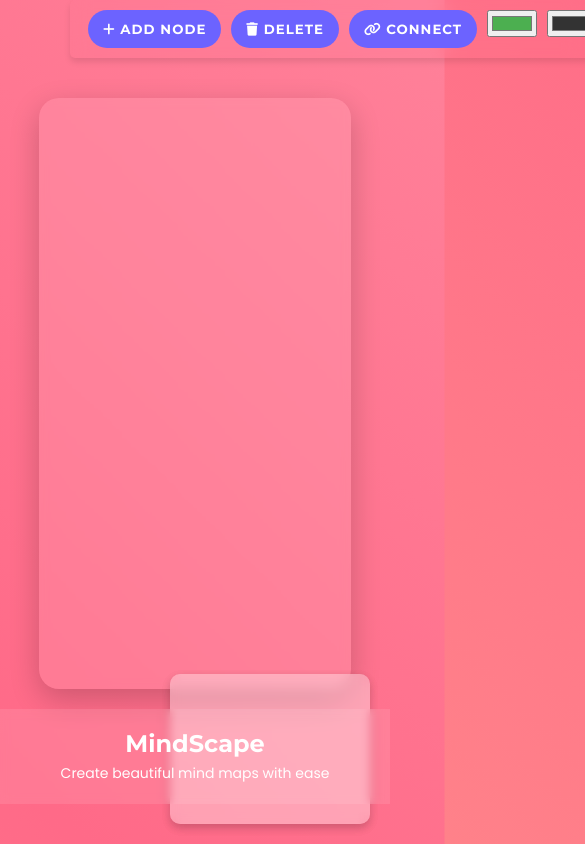
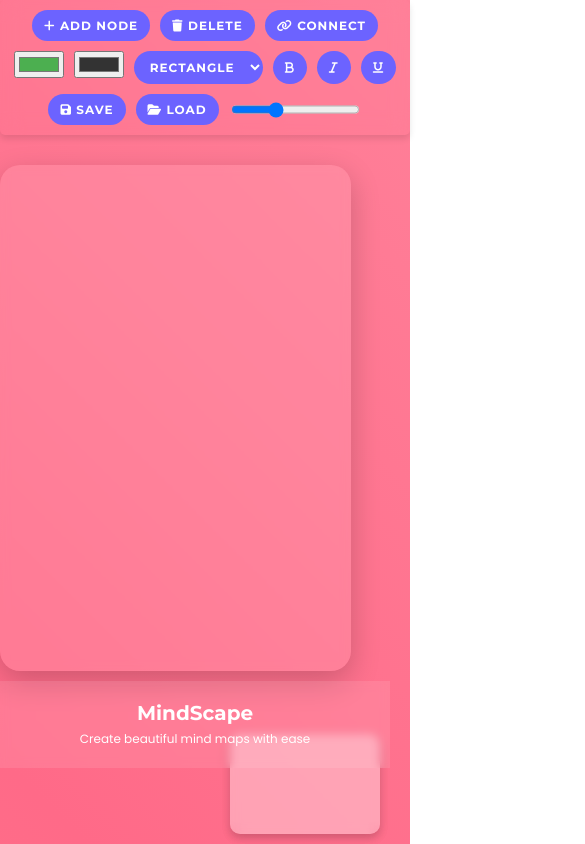
Before and after one commit to ghulammustafa06/mind_map_generator, a plain HTML site: page index.html in a window 390 px wide. Shown: the top 844 px of the page, 585 px wide, since content can reach past the window. Drawn offline with nearby package versions, Linux system fonts and the light colour scheme.

Commit message:
responsive adjustments

```diff
--- a/styles.css
+++ b/styles.css
@@ -183,3 +183,93 @@ footer p {
     margin: 5px 0 0;
     font-size: 14px;
 }
+
+@media (max-width: 768px) {
+    #mind-map-container {
+        width: 90vw;
+        height: 60vh;
+    }
+
+    #toolbar {
+        padding: 10px;
+    }
+
+    #toolbar button, #toolbar select {
+        padding: 8px 12px;
+        font-size: 12px;
+    }
+
+    header h1 {
+        font-size: 2em;
+    }
+
+    footer h2 {
+        font-size: 20px;
+    }
+
+    footer p {
+        font-size: 12px;
+    }
+
+    #mini-map {
+        width: 150px;
+        height: 100px;
+    }
+
+    .node {
+        padding: 10px;
+        min-width: 100px;
+    }
+
+    .tooltip::after {
+        font-size: 10px;
+    }
+
+    .line {
+        height: 2px;
+    }
+
+    #toolbar {
+        margin-left: 0;
+        width: 100%;
+    }
+
+    #mind-map-container {
+        margin: 10px 0;
+    }
+
+    #mini-map {
+        bottom: 10px;
+        right: 10px;
+    }
+
+    #toolbar button, #toolbar select {
+        font-size: 12px;
+    }
+
+    #toolbar button, #toolbar select {
+        padding: 8px 12px;
+    }
+
+    .node {
+        padding: 10px;
+        min-width: 100px;
+    }
+
+    .tooltip::after {
+        font-size: 10px;
+    }
+
+    .line {
+        height: 2px;
+    }
+
+    #toolbar {
+        margin-left: 0;
+        width: 100%;
+    }
+
+    #mind-map-container {
+        margin: 10px 0;
+    }
+}
```
